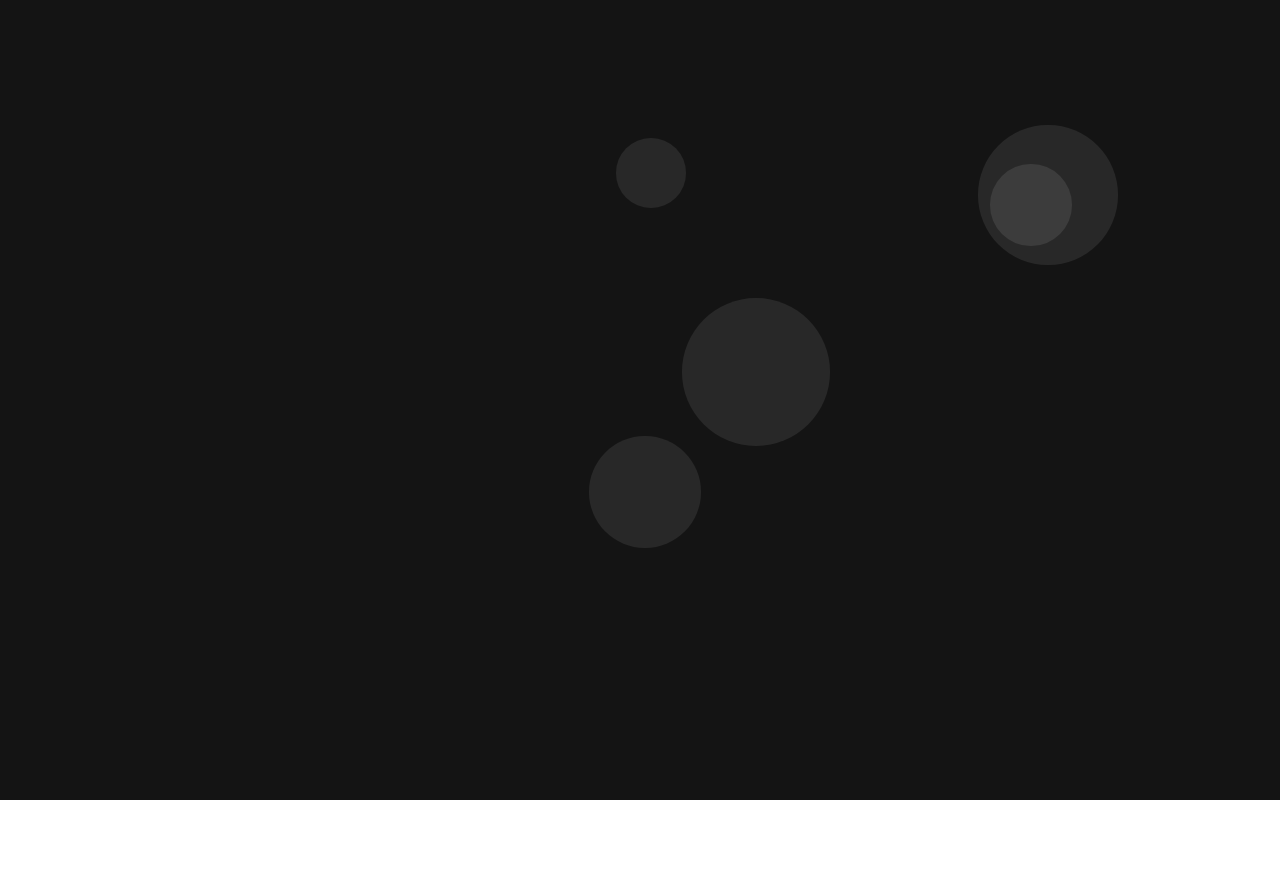
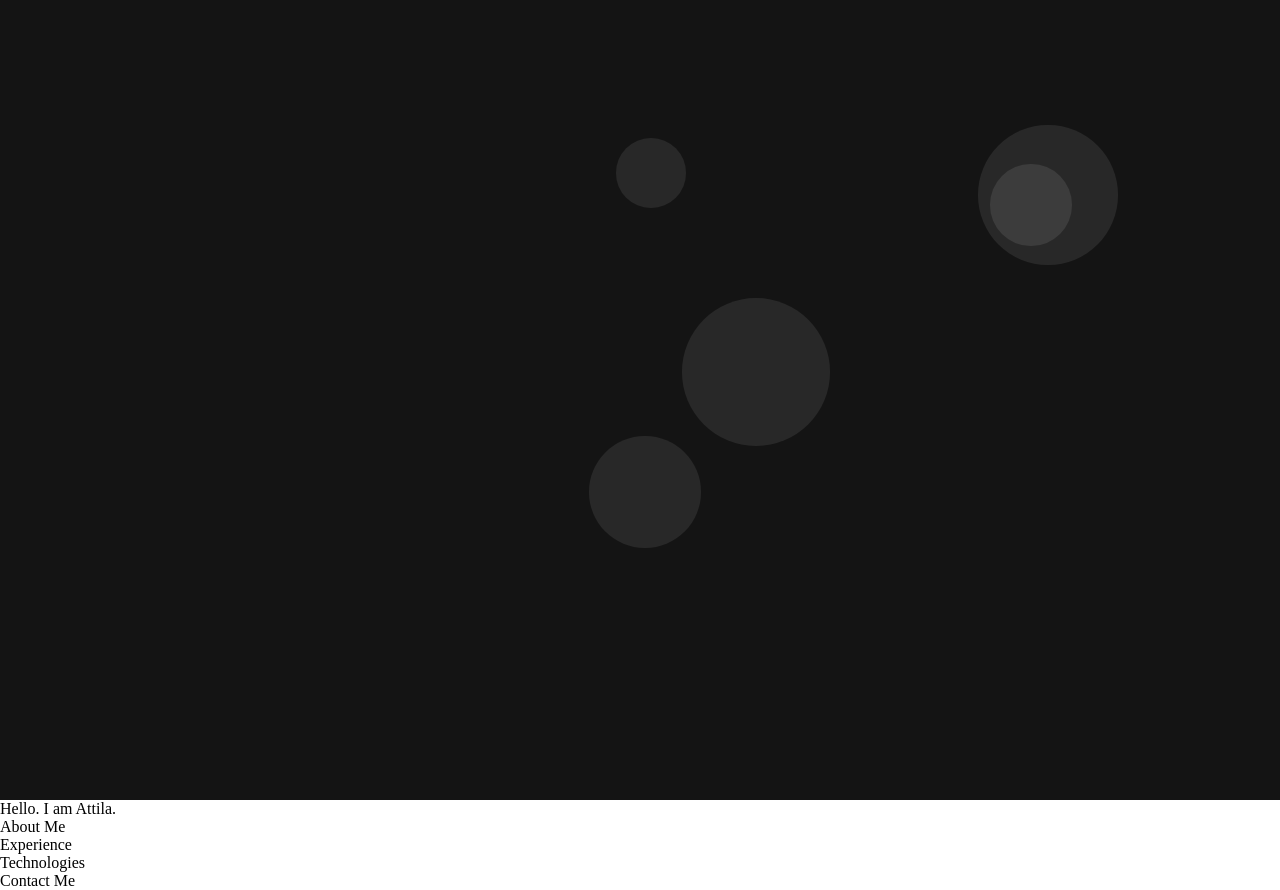
Before and after one commit to blascsi/cv.blascsak.com, a plain HTML site: page index.html in a window 1280 px wide. Before the commit the page ends 800 px from the top, so only its background shows below. Drawn offline with Linux system fonts and the light colour scheme.

Commit message:
Basic HTML structure for the page

```diff
--- a/index.html
+++ b/index.html
@@ -4,12 +4,34 @@
     <meta charset="UTF-8" />
     <meta name="viewport" content="width=device-width, initial-scale=1.0" />
     <meta http-equiv="X-UA-Compatible" content="ie=edge" />
-    <title>Resume of Attila Blascsak</title>
+    <title>Attila Blascsak - Front-End Developer</title>
     <link rel="stylesheet" href="src/styles/reset.css" />
     <link rel="stylesheet" href="src/styles/main.css" />
   </head>
   <body>
     <canvas id="background"></canvas>
+    <main>
+      <article>
+        <!-- Callout -->
+        <h1>Hello. I am Attila.</h1>
+      </article>
+      <article>
+        <!-- About me -->
+        <h1>About Me</h1>
+      </article>
+      <article>
+        <!-- Experience -->
+        <h1>Experience</h1>
+      </article>
+      <article>
+        <!-- Technologies -->
+        <h1>Technologies</h1>
+      </article>
+      <article>
+        <!-- Contact Me -->
+        <h1>Contact Me</h1>
+      </article>
+    </main>
     <script src="./src/js/background.js" defer></script>
   </body>
 </html>
```
